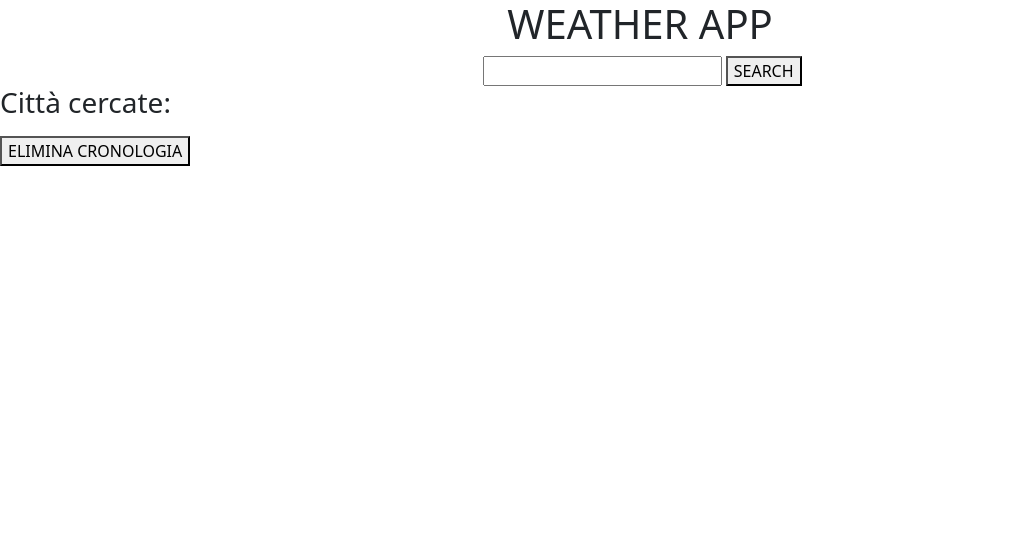
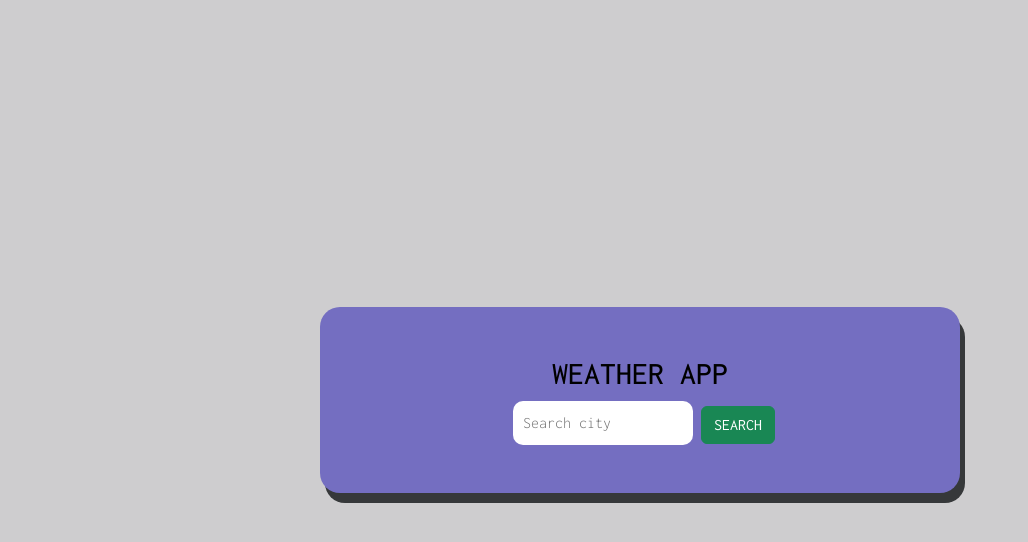
Before and after one commit to MattiaAngelini/weather-app-js-vanilla, a plain HTML site: page index.html in a window 1280 px wide. Shown: the whole page, without its empty margins (0-1028 px from the left). Drawn offline with nearby package versions, Linux system fonts and the light colour scheme.

Commit message:
Added css styles

```diff
--- a/index.html
+++ b/index.html
@@ -3,35 +3,54 @@
 <head>
     <link href="https://cdn.jsdelivr.net/npm/bootstrap@5.3.3/dist/css/bootstrap.min.css" rel="stylesheet" integrity="sha384-QWTKZyjpPEjISv5WaRU9OFeRpok6YctnYmDr5pNlyT2bRjXh0JMhjY6hW+ALEwIH" crossorigin="anonymous">
     <link rel="stylesheet" href="./style.css">
+    <link rel="preconnect" href="https://fonts.googleapis.com">
+    <link rel="preconnect" href="https://fonts.gstatic.com" crossorigin>
+    <link href="https://fonts.googleapis.com/css2?family=Inconsolata:wght@200..900&display=swap" rel="stylesheet">
     <meta charset="UTF-8">
     <meta name="viewport" content="width=device-width, initial-scale=1.0">
     <title>Document</title>
 </head>
 <body>
 
-    <h1 class="text-center">WEATHER APP</h1>
+  <main class="d-flex align-items-center" >
 
+    <div class="p-5 ms-container">
+      <h2 class="text-center">WEATHER APP</h2>
       <div class="d-flex justify-content-center">
           <div>
               <label for="cityChoice"></label>
-            <input id="cityChoice" type="text">
-            <button onclick="search()">SEARCH</button>
+              <input placeholder="Search city" id="cityChoice" type="text">
+              <button class="btn btn-success" onclick="search()">SEARCH</button>
           </div>
       </div>
 
-    <div class="card d-none">
-        <h5 class="card-header"></h5>
-        <div class="card-body">
+      <div class="d-flex justify-content-center">
+
+        <div class="card d-none m-5">
+          <h3 class="card-header"></h3>
+          <div class="card-body d-flex justify-content-evenly">
+            <div>
               <img class="img-card" alt="">
-          <p class="card-text"></p>
+              <p class="card-text text-center"></p>
+            </div>
+            <div class="d-flex justify-content-center align-items-center">
+              <h4 id="temperature"></h4>
+            </div>
+
+          </div>
         </div>
       </div>
 
-      <div>
-        <h3 id="titleSearched">Città cercate:</h3>
+      <div class="d-flex justify-content-center">
+        <div id="chronology" class="d-none">
+          <h3 id="titleSearched">Searched cities:</h3>
           <ul id="searched"></ul>
-        <button onclick="deleteChron()">ELIMINA CRONOLOGIA</button>
+          <button class="btn btn-danger" onclick="deleteChron()">DELETE CHRONOLOGY</button>
         </div>
+      </div>
+    </div>
+
+  </main>
 
     <script src="./script.js" type="text/javascript"></script>
 
--- a/script.js
+++ b/script.js
@@ -5,16 +5,14 @@
 // Un'icona che rappresenta le condizioni meteo.
 // Implementa una funzionalità per salvare le città cercate di recente in un array e visualizzarle come una lista.
 
-//Non permettere duplicati alla lista
-//Cancella cronologia
-//Validazione input
-
 let searchedCity = []
 const searched = document.getElementById('searched')
 const card = document.querySelector('.card')
 const cardHeader = document.querySelector('.card-header')
 const cardText = document.querySelector('.card-text')
 const cardIcon = document.querySelector('.img-card')
+const chronology = document.getElementById('chronology')
+const temperature = document.getElementById('temperature')
 
 function search(){
 
@@ -34,7 +32,9 @@ function search(){
 
     //dopo chiamata compare card e viene popolata con dati API
     card.classList.remove('d-none')
-    cardHeader.innerHTML = data.location.name + ' - ' + data.current.temp_c
+    chronology.classList.remove('d-none')
+    cardHeader.innerHTML = data.location.name + ' (' + data.location.country + ') ' + data.location.localtime.split('').slice(-5).join('')
+    temperature.innerHTML =   data.current.temp_c + ' ° '
     cardText.innerHTML = data.current.condition.text
     cardIcon.src = data.current.condition.icon
 
@@ -45,8 +45,6 @@ function search(){
             li.innerHTML = searchedCity[i]
             searched.appendChild(li)
         }
-
-    console.log(searchedCity)
     })
     .catch(error => {
     console.error('Errore nella richiesta:', error);
--- a/style.css
+++ b/style.css
@@ -1,3 +1,40 @@
-.dis-none{
-    display: none;
+*{
+    box-sizing: border-box;
+    padding: 0;
+    margin: 0;
+    font-family: "Inconsolata", monospace;
+    font-optical-sizing: auto;
+    font-weight: 300;
+    font-style: normal;
+    font-variation-settings:
+    "wdth" 100;
 }
+
+body{
+    background-color: rgb(206, 205, 207);
+}
+
+main{
+    min-height: 100vh;
+}
+
+h2,h3{
+    color: black;
+}
+
+.ms-container{
+    background-color: rgb(116, 110, 193);
+    border-radius: 20px;
+    min-width: 50%;
+    margin: auto;
+    box-shadow: 5px 10px #36383a;
+    color: white;
+}
+input {
+    border: none;
+    border-radius: 10px;
+    padding: 10px;
+}
+.card{
+    min-width: 30%;
+}
```
Also changed, not shown: 1 other file. Lines whose indentation alone changed are shown as unchanged.
